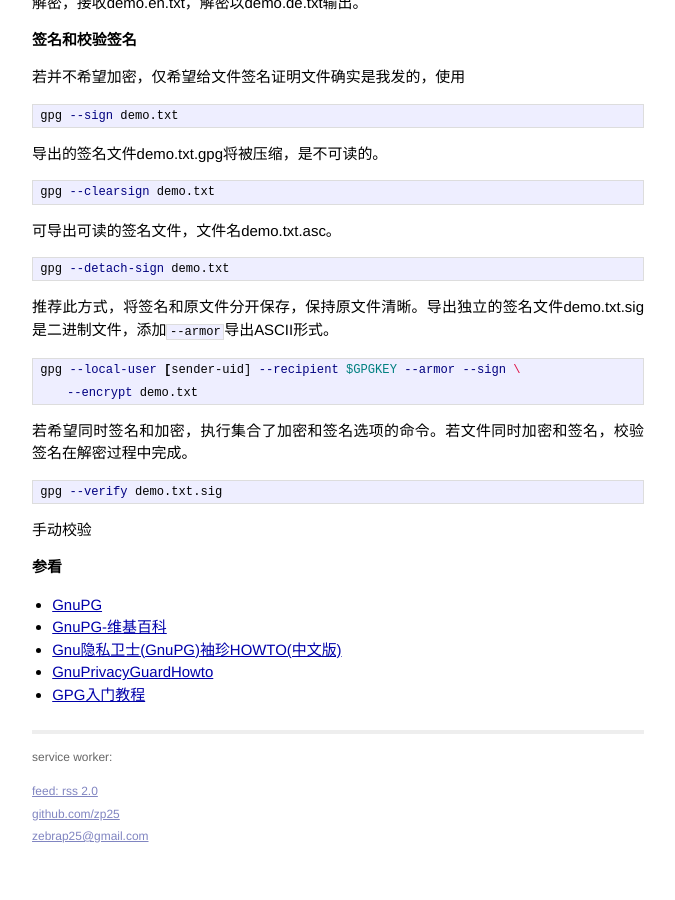
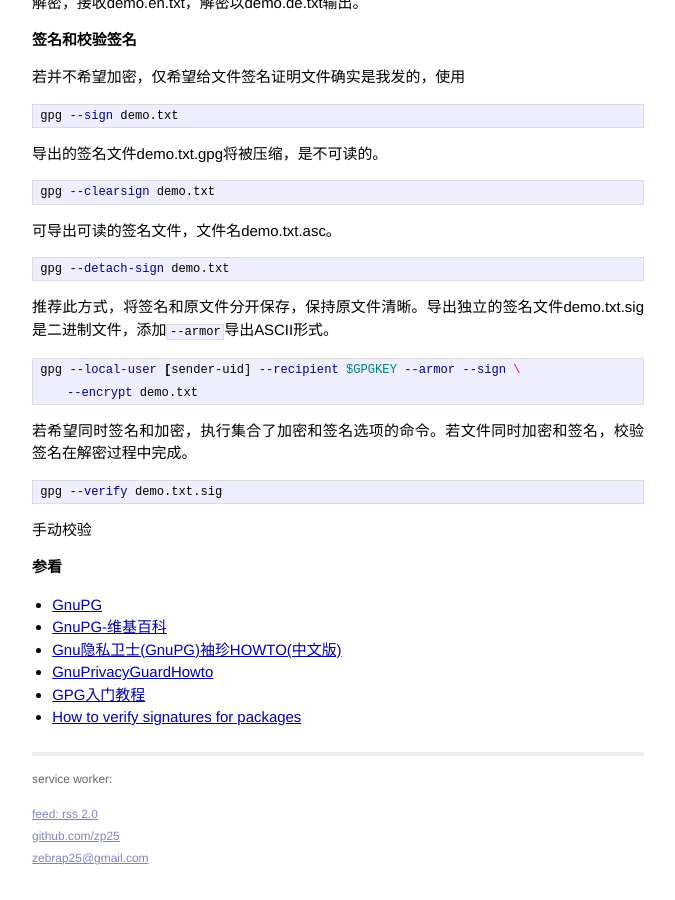
Before and after one commit to zp25/zp25.github.io, a Jekyll site: the page built from _posts/安全/2014-06-30-RSA四.markdown, in a window 1280 px wide and 900 px high, scrolled down 3346 px. Shown: the whole window, without its empty margins (302-977 px from the left). Built offline with Jekyll 4.4.1, drawn with Linux system fonts in a browser that asks for light colours; before the commit the page ends 4223 px from its top, so only the background shows below that.

Commit message:
feat: 添加gpg资源

```diff
--- a/_posts/安全/2014-06-30-RSA四.markdown
+++ b/_posts/安全/2014-06-30-RSA四.markdown
@@ -186,6 +186,7 @@ gpg --verify demo.txt.sig
 + [Gnu隐私卫士(GnuPG)袖珍HOWTO(中文版)](https://www.gnupg.org/howtos/zh/index.html "Gnu隐私卫士(GnuPG)袖珍HOWTO(中文版)")
 + [GnuPrivacyGuardHowto](https://help.ubuntu.com/community/GnuPrivacyGuardHowto "GnuPrivacyGuardHowto")
 + [GPG入门教程](http://www.ruanyifeng.com/blog/2013/07/gpg.html "GPG入门教程")
++ [How to verify signatures for packages](https://www.torproject.org/docs/verifying-signatures.html.en "How to verify signatures for packages")
 
 [pgp]: http://zh.wikipedia.org/wiki/PGP "PGP"
 [dsa]: http://en.wikipedia.org/wiki/Digital_Signature_Algorithm "Digital Signature Algorithm"
```
Also changed, not shown: Gemfile.lock.
